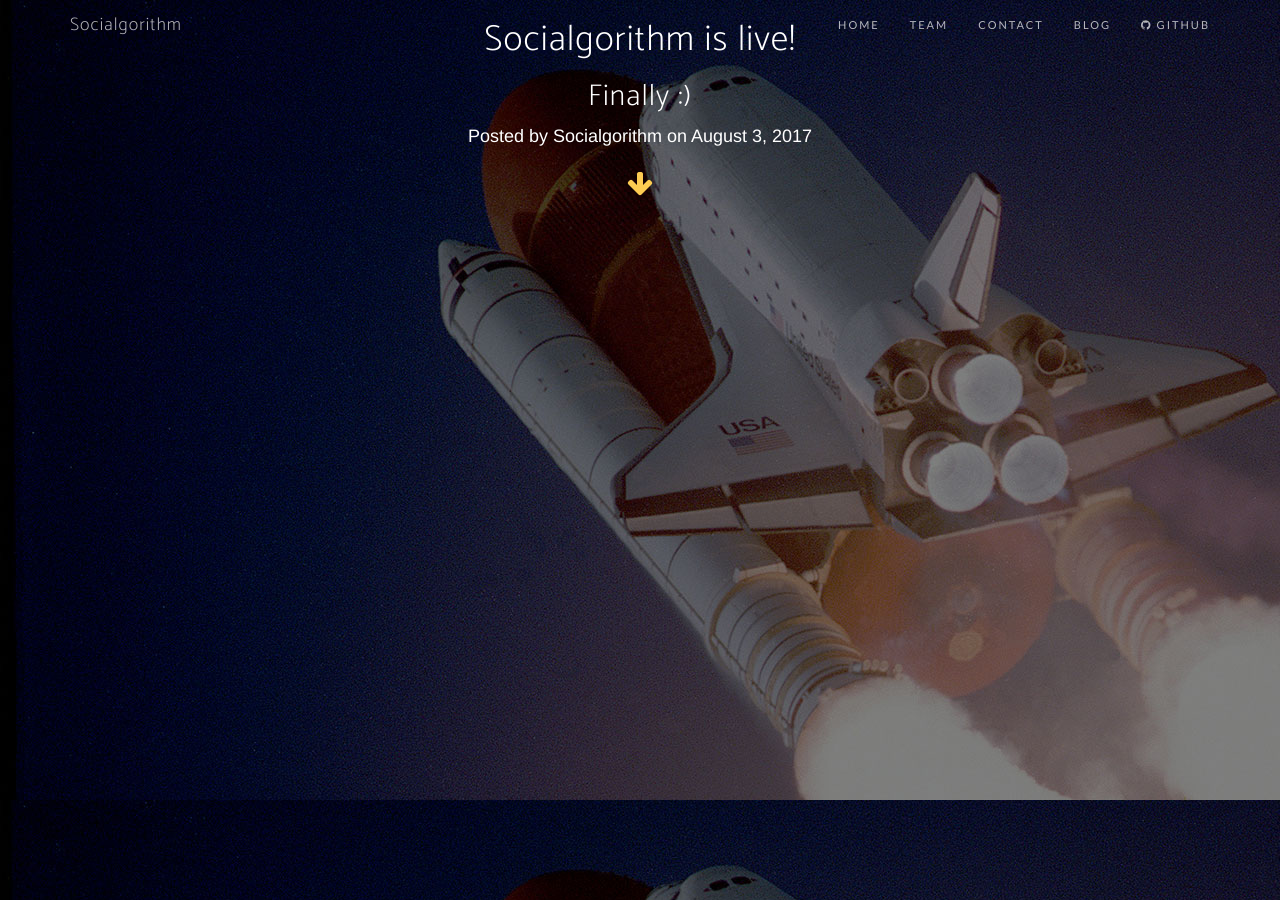
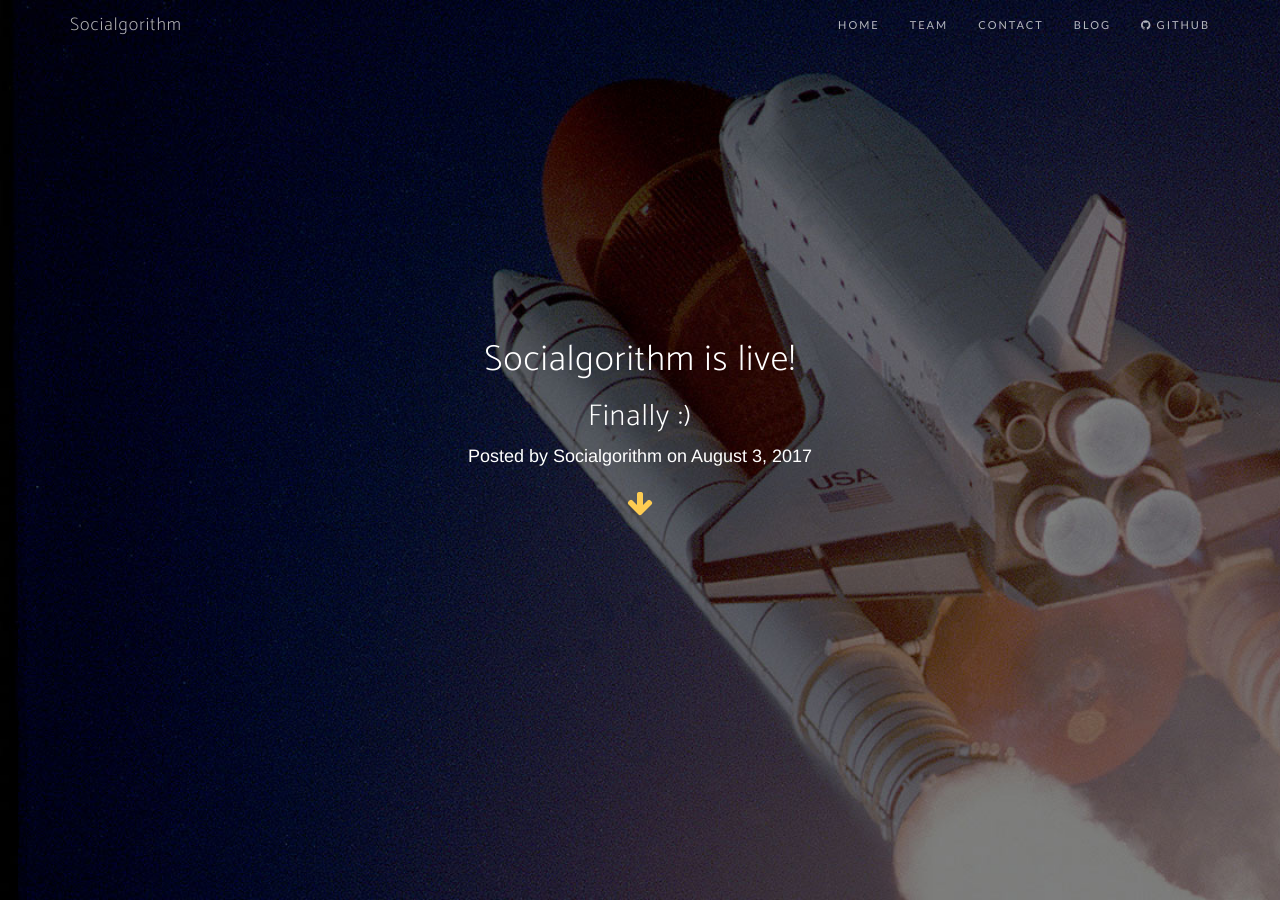
Before and after one commit to socialgorithm/socialgorithm.github.io, a Jekyll site: the page built from _posts/2017-08-03-new-website.markdown, in a window 1280 px wide and 900 px high. Built offline with Jekyll 4.4.1, drawn with Linux system fonts in a browser that asks for light colours; nearby versions of some CDN libraries; some web fonts are replaced.

Commit message:
import the post layout

```diff
--- a/css/new-age.css
+++ b/css/new-age.css
@@ -158,6 +158,13 @@ header {
   background: url("../img/bg-pattern.png"), linear-gradient(to left, #79F1A4, #0E5CAD);
   /* W3C, IE 10+/ Edge, Firefox 16+, Chrome 26+, Opera 12+, Safari 7+ */
   color: white;
+}
+header.intro-header {
+  background-size: cover;
+  margin-bottom: 3em;
+}
+header.intro-header .container {
+  margin-top: 25%;
 }
 header .header-content {
   text-align: center;
```
Also changed, not shown: less/new-age.less (+10 -0 lines), css/new-age.min.css.
